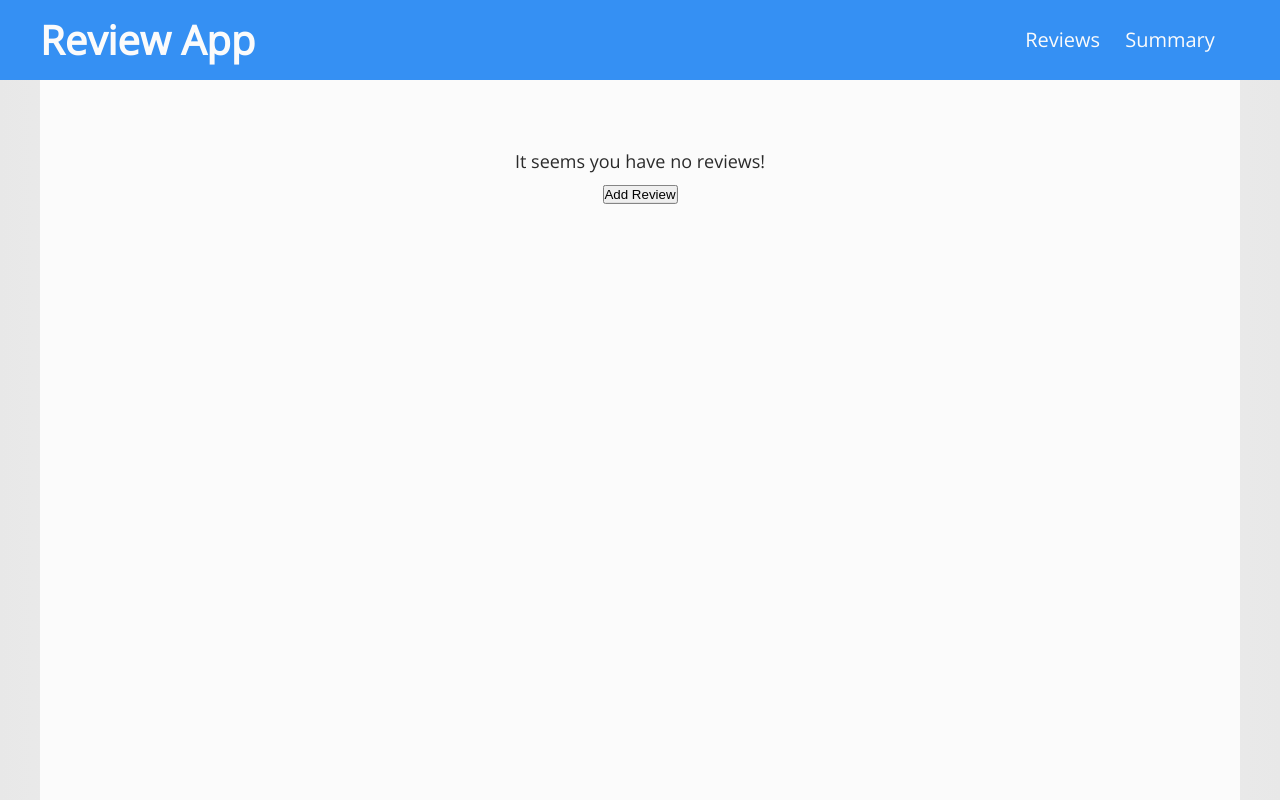
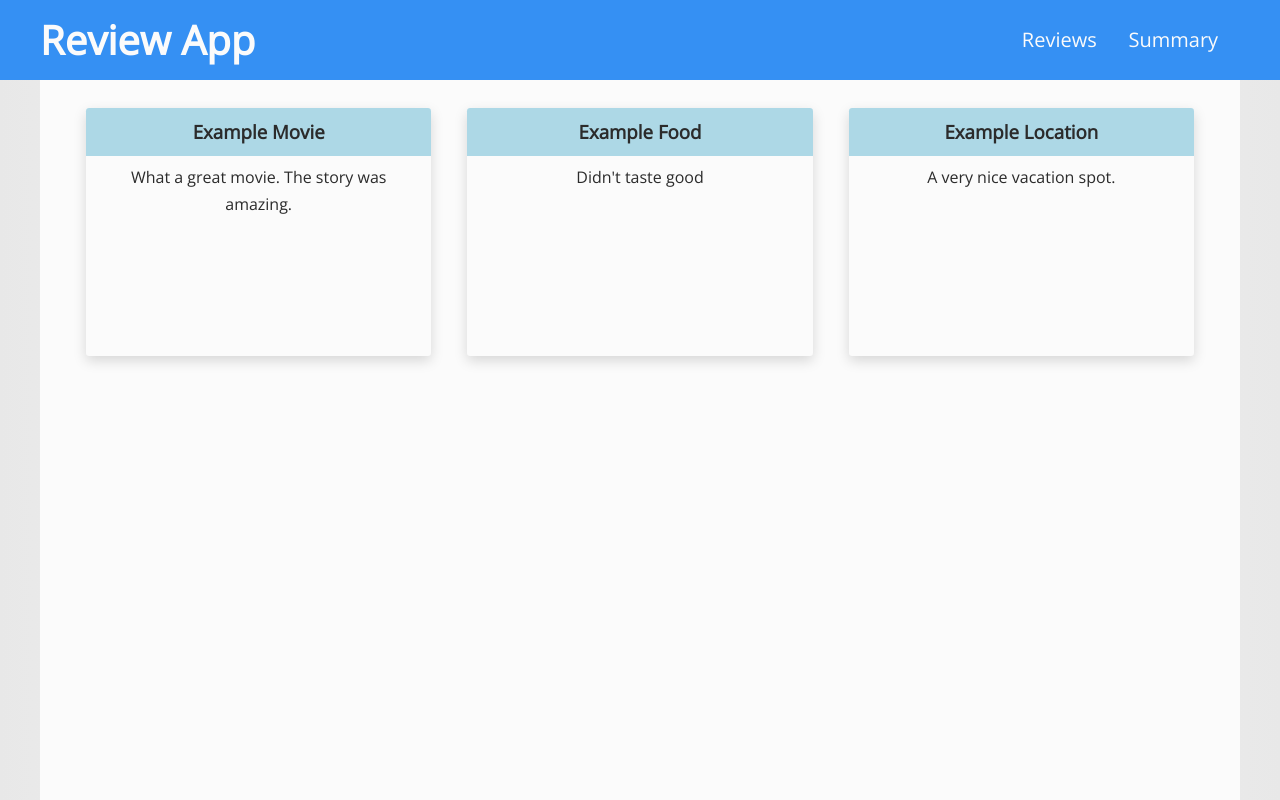
Before and after one commit to Jesrogers/review-app-frontend, a React (Create React App) app: page / in a window 1280 px wide. Built offline with nearby package versions, Linux system fonts and the light colour scheme.

Commit message:
added some dummy data and started card component

```diff
--- a/src/App.js
+++ b/src/App.js
@@ -1,19 +1,44 @@
-import React from 'react';
+import React, { useState } from 'react';
 import { BrowserRouter as Router, Switch, Route } from 'react-router-dom';
 import Header from './components/Header/Header';
-import Footer from './components/Footer/Footer';
 import Reviews from './pages/Reviews/Reviews';
 import ReviewForm from './pages/ReviewForm/ReviewForm';
 import Summary from './pages/Summary/Summary';
 
-function App() {
+let reviewArray = [
+  {
+    title: 'Example Movie',
+    description: 'What a great movie. The story was amazing.',
+    rating: 5,
+    category: 2,
+    id: 1,
+  },
+  {
+    title: 'Example Food',
+    description: "Didn't taste good",
+    rating: 2,
+    category: 1,
+    id: 2,
+  },
+  {
+    title: 'Example Location',
+    description: 'A very nice vacation spot.',
+    rating: 4,
+    category: 3,
+    id: 3,
+  },
+];
+
+const App = () => {
+  const [reviews, setReviews] = useState(reviewArray);
+
   return (
     <Router>
       <Header />
       <main>
         <Switch>
           <Route exact path="/">
-            <Reviews />
+            <Reviews reviews={reviews} />
           </Route>
           <Route path="/review">
             <ReviewForm />
@@ -25,6 +50,6 @@ function App() {
       </main>
     </Router>
   );
-}
+};
 
 export default App;
--- a/src/components/Header/Header.js
+++ b/src/components/Header/Header.js
@@ -9,14 +9,10 @@ const Header = () => {
       <nav className={styles.nav}>
         <ul className={styles.list}>
           <li className={styles.item}>
-            <Link to="/" className={styles.link}>
-              Reviews
-            </Link>
+            <Link to="/">Reviews</Link>
           </li>
           <li className={styles.item}>
-            <Link to="/summary" className={styles.link}>
-              Summary
-            </Link>
+            <Link to="/summary">Summary</Link>
           </li>
         </ul>
       </nav>
--- a/src/components/Header/Header.module.scss
+++ b/src/components/Header/Header.module.scss
@@ -18,9 +18,15 @@
         .item {
             font-size: 1.25rem;
 
-            .link {
+            a {
+                padding: .3em .5em;
                 color: #fbfbfb;
                 text-decoration: none;
+
+                &:hover,
+                &:active {
+                    background: #d5d5d55c;
+                }
             }
         }
     }
--- /dev/null
+++ b/src/components/ReviewCard/ReviewCard.js
@@ -0,0 +1,20 @@
+import React from 'react';
+import styles from './ReviewCard.module.scss';
+
+const ReviewCard = ({ review }) => {
+  return (
+    <article className={styles.reviewCard}>
+      <header>
+        <h3>{review.title}</h3>
+      </header>
+      <div className={styles.reviewCard__content}>
+        <p>{review.description}</p>
+      </div>
+      <footer>
+
+      </footer>
+    </article>
+  );
+};
+
+export default ReviewCard;
--- /dev/null
+++ b/src/components/ReviewCard/ReviewCard.module.scss
@@ -0,0 +1,29 @@
+.reviewCard {
+    display: flex;
+    flex-direction: column;
+    flex: 0 1 100%;
+    box-shadow: 0 0.3em 0.8em rgba(0, 0, 0, 0.15);
+    border-radius: 0.2em;
+
+    @media screen and (min-width: 37.5em) {
+        flex: 0 1 calc(50% - 2em);
+    }
+
+    @media screen and (min-width: 62.5em) {
+        flex: 0 1 calc(33% - 2em);
+    }
+
+    header {
+        background: lightblue;
+        border-top-left-radius: 0.2em;
+        border-top-right-radius: 0.2em;
+        padding: 0.5em 0.75em;
+    }
+
+    &__content {
+        min-height: 12.5rem;
+        padding: 0.5em 0.75em;
+    }
+
+    footer {}
+}
--- a/src/pages/Reviews/Reviews.js
+++ b/src/pages/Reviews/Reviews.js
@@ -1,12 +1,19 @@
 import React from 'react';
 import styles from './Reviews.module.scss';
 import NoReviewsMessage from '../../components/NoReviewsMessage/NoReviewsMessage';
+import ReviewCard from '../../components/ReviewCard/ReviewCard';
 
-const Reviews = () => {
+const Reviews = ({ reviews }) => {
   return (
     <section className={styles.reviewSection}>
       <div className={styles.reviewSection__content}>
-        <NoReviewsMessage />
+        {reviews.length ? (
+          reviews.map((review) => (
+            <ReviewCard review={review} key={review.id} />
+          ))
+        ) : (
+          <NoReviewsMessage />
+        )}
       </div>
     </section>
   );
--- a/src/pages/Reviews/Reviews.module.scss
+++ b/src/pages/Reviews/Reviews.module.scss
@@ -3,6 +3,11 @@
     background: linear-gradient(90deg, rgba(232, 232, 232, 1) 0%, rgba(251, 251, 251, 1) 50%, rgba(232, 232, 232, 1) 100%);
 
     &__content {
+        display: flex;
+        flex-flow: row wrap;
+        align-items: flex-start;
+        justify-content: space-around;
+        padding: 1.75em;
         position: relative;
         height: 100%;
         max-width: 75rem;
```
